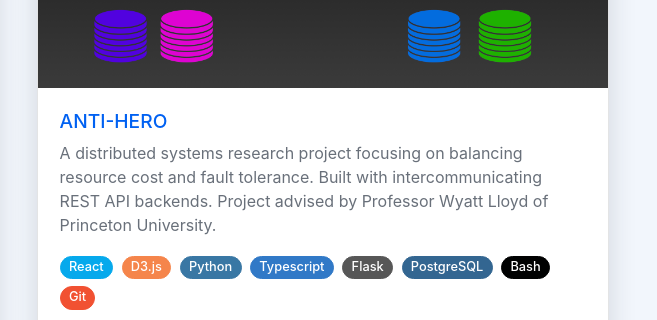
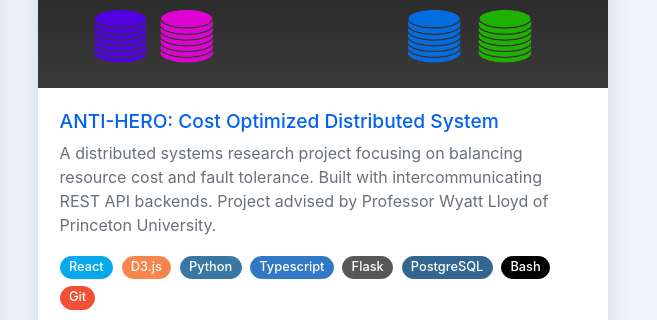
Before and after one commit to rooseveltscaggs/rooseveltscaggs.github.io, an Astro site: page /projects in a window 1280 px wide. Shown: the part 519-839 px from the top of the page, 623-1280 px from the left. Built offline with nearby package versions, Linux system fonts and the light colour scheme; Astro itself is replaced by a stand-in of ours; a web font is replaced by a local one.

Commit message:
Updated Anti-Hero card title

```diff
--- a/src/pages/projects.astro
+++ b/src/pages/projects.astro
@@ -47,7 +47,7 @@ import MyHousingCardPreview from "../img/my-housing/ProjectCardPreview.png";
           />
           <ProjectCard
             tagList="React, D3.js, Python, Typescript, Flask, PostgreSQL, Bash, Git"
-            projectTitle="ANTI-HERO"
+            projectTitle="ANTI-HERO: Cost Optimized Distributed System"
             description=`A distributed systems research project focusing on balancing resource cost and fault tolerance. Built with intercommunicating REST API backends. Project advised by Professor Wyatt Lloyd of Princeton University.`
             imageSrc={AntiHeroCardPreview.src}
             ,
```
